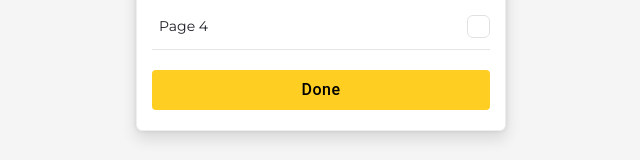
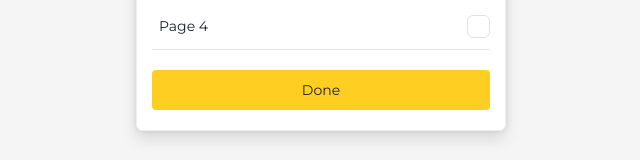
Before and after one commit to evonloch/Ellty-task, a React (Vite) app: page / in a window 1280 px wide. Shown: the part 432-592 px from the top of the page, without its empty margins (319-959 px from the left). Built offline with nearby package versions, Linux system fonts and the light colour scheme.

Commit message:
Refactor CustomTypography and PagesModal to improve styling integration and maintainability

```diff
--- a/src/components/CustomTypography.tsx
+++ b/src/components/CustomTypography.tsx
@@ -5,6 +5,16 @@ export interface CustomTypographyProps extends Omit<TypographyProps, 'variant'>
   variant?: 'header' | 'pageItem' | 'button'
   children: React.ReactNode
 }
+export const baseStyle = {
+    fontFamily: TYPOGRAPHY.fontFamily,
+    fontWeight: TYPOGRAPHY.fontWeight.regular,
+    fontStyle: 'normal',
+    lineHeight: TYPOGRAPHY.lineHeight,
+    letterSpacing: TYPOGRAPHY.letterSpacing,
+    verticalAlign: 'middle',
+    color: COLORS.text.primary,
+    fontSize: TYPOGRAPHY.fontSize.small,
+  } as const
 
 const CustomTypography: React.FC<CustomTypographyProps> = ({
   variant = 'pageItem',
@@ -12,15 +22,7 @@ const CustomTypography: React.FC<CustomTypographyProps> = ({
   sx = {},
   ...props
 }) => {
-  const baseStyle = {
-    fontFamily: TYPOGRAPHY.fontFamily,
-    fontWeight: TYPOGRAPHY.fontWeight.regular,
-    fontStyle: 'normal',
-    lineHeight: TYPOGRAPHY.lineHeight,
-    letterSpacing: TYPOGRAPHY.letterSpacing,
-    verticalAlign: 'middle',
-    color: COLORS.text.primary,
-  } as const
+
 
   const variantStyles = {
     header: {
--- a/src/components/PagesModal.tsx
+++ b/src/components/PagesModal.tsx
@@ -1,6 +1,6 @@
 import { Box, Button, Divider } from '@mui/material'
 import CustomCheckbox from './CustomCheckbox'
-import CustomTypography from './CustomTypography'
+import CustomTypography, { baseStyle } from './CustomTypography'
 import PageRow from './PageRow'
 import { COLORS, SPACING } from '../constants/colors'
 import { usePageSelection } from '../hooks/usePageSelection'
@@ -130,18 +130,17 @@ const PagesModal = ({
             variant="contained"
             onClick={handleDoneClick}
             fullWidth
+            disableRipple
             aria-label="Done"
             sx={{
               height: `${SPACING.button.height}px`,
               backgroundColor: COLORS.primary.main,
-              color: COLORS.text.secondary,
-              fontSize: '16px',
-              fontWeight: 500,
+              ...baseStyle,
               px: '20px',
               textTransform: 'none',
               borderRadius: `${SPACING.button.borderRadius}px`,
               boxShadow: 'none',
-              transition: 'background-color 0ms',
+              transition: 'none',
               '&:hover': {
                 backgroundColor: COLORS.primary.hover,
                 boxShadow: 'none',
```
